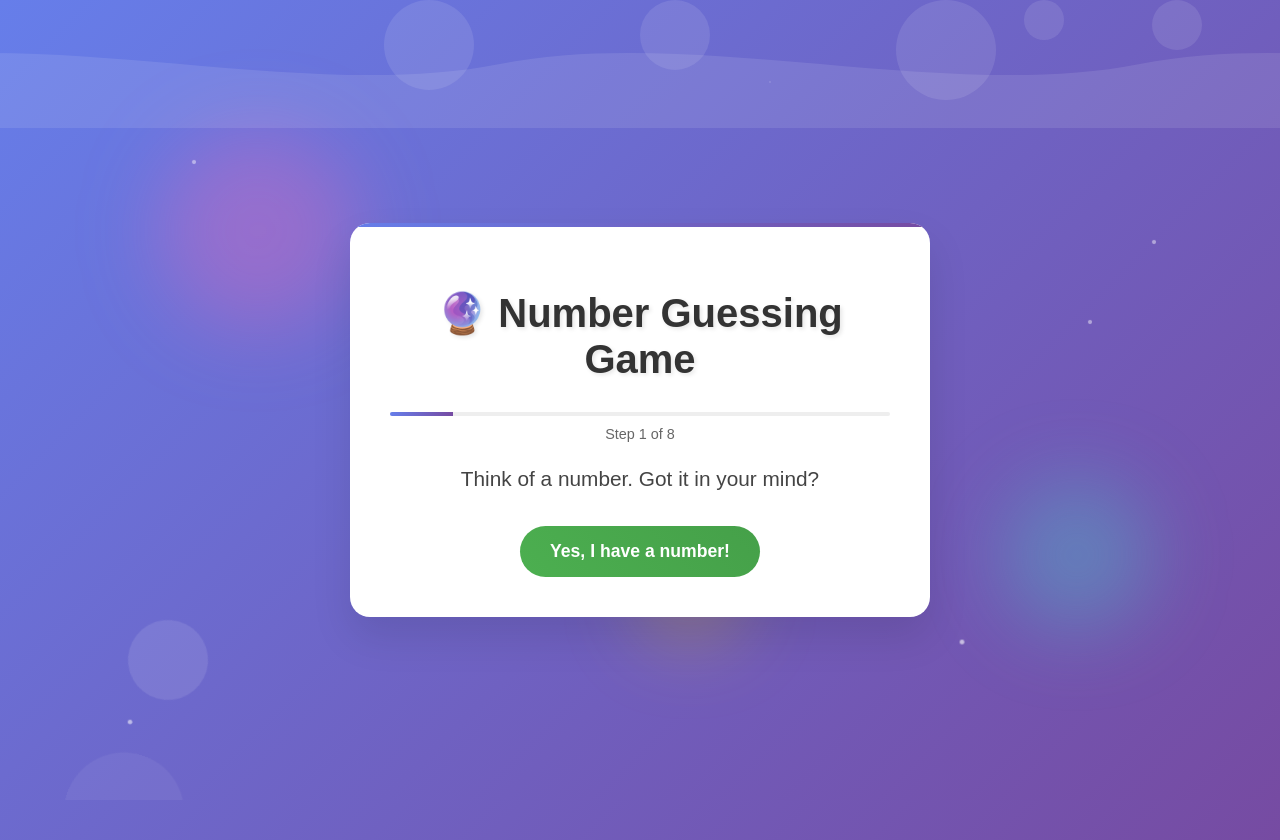
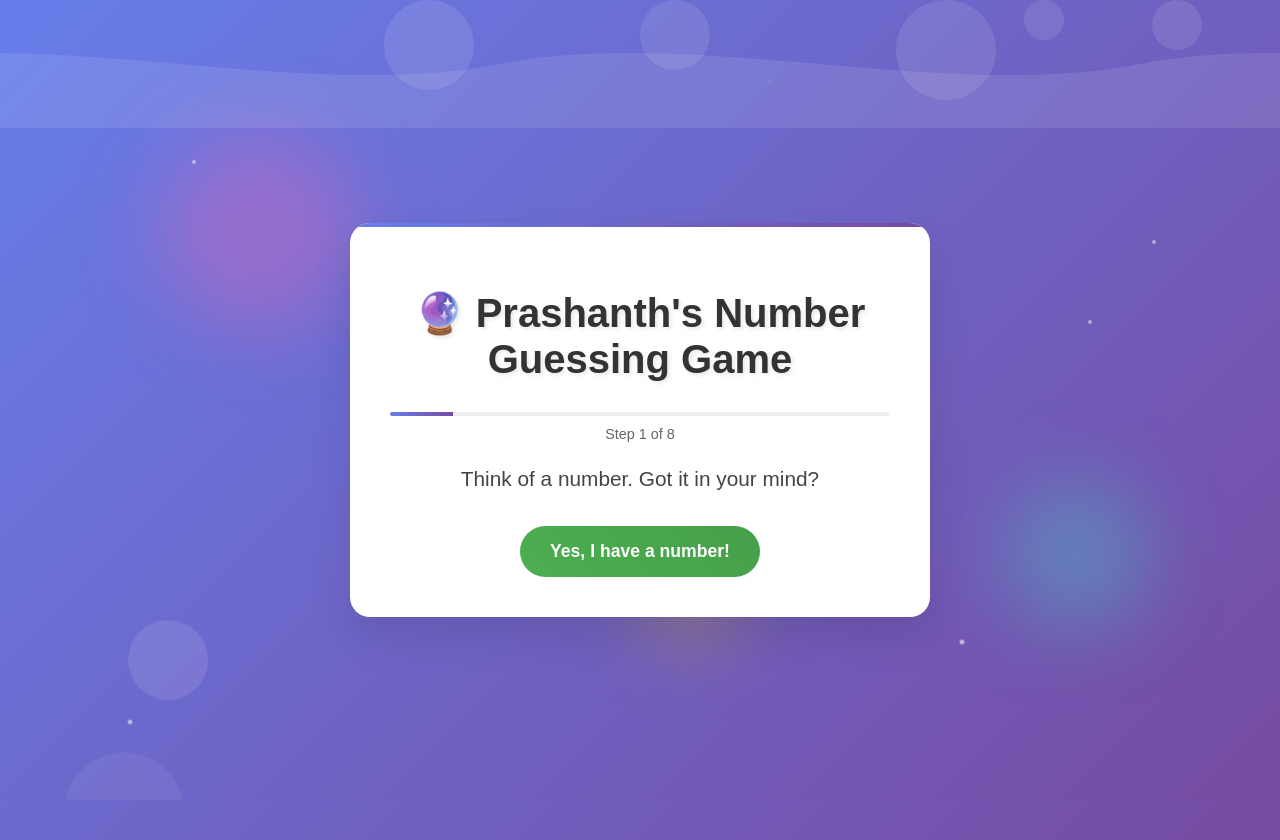
Before and after one commit to gattu-prashanth/guessing-game, a plain HTML site: page index.html in a window 1280 px wide. Drawn offline with Linux system fonts and the light colour scheme.

Commit message:
added name

```diff
--- a/index.html
+++ b/index.html
@@ -414,7 +414,7 @@
     </div>
 
     <div class="game-container">
-        <h1>🔮 Number Guessing Game</h1>
+        <h1>🔮 Prashanth's Number Guessing Game</h1>
 
         <div class="step-indicator">
             <div class="progress-bar">
```
